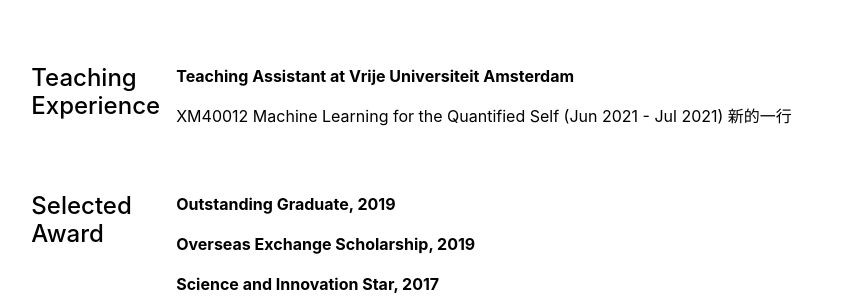
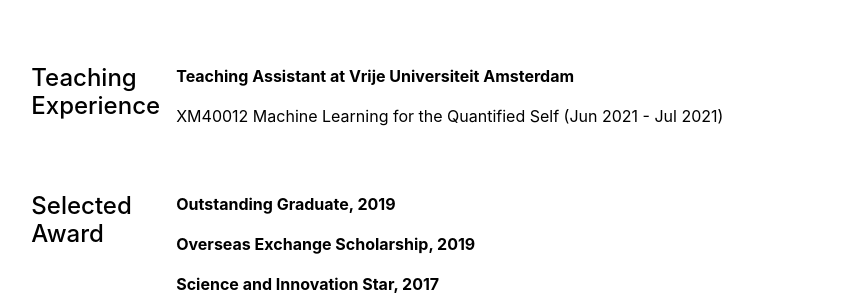
Before and after one commit to pudongqi/pudongqi.github.io, a Jekyll site: the page built from cv.md, in a window 1280 px wide. Shown: the part 704-1002 px from the top of the page, without its empty margins (198-1066 px from the left). Built offline with Jekyll 4.4.1, drawn with Linux system fonts in a browser that asks for light colours.

Commit message:
no message

```diff
--- a/_data/cv/teaching_experience.yml
+++ b/_data/cv/teaching_experience.yml
@@ -1,3 +1,2 @@
 - title: 'Teaching Assistant at Vrije Universiteit Amsterdam'
-  description: 'XM40012 Machine Learning for the Quantified Self (Jun 2021 - Jul 2021)
-  新的一行'
+  description: 'XM40012 Machine Learning for the Quantified Self (Jun 2021 - Jul 2021)'
```
